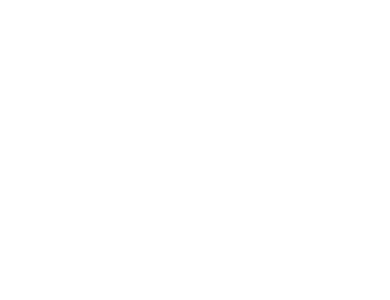
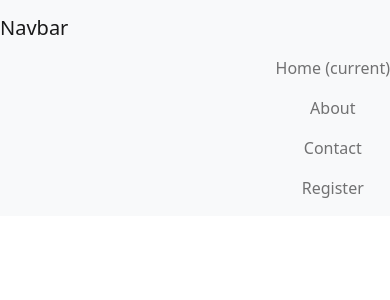
Before and after one commit to sanjayrajpurohit36/authappfrontend, a React (Create React App) app: page / in a window 390 px wide. Shown: the top 300 px of the page. Built offline with nearby package versions, Linux system fonts and the light colour scheme.

Commit message:
Added Navbar (responsive) component.

```diff
--- a/package.json
+++ b/package.json
@@ -6,6 +6,7 @@
     "@testing-library/jest-dom": "^5.11.4",
     "@testing-library/react": "^11.1.0",
     "@testing-library/user-event": "^12.1.10",
+    "bootstrap": "^5.0.2",
     "react": "^17.0.2",
     "react-dom": "^17.0.2",
     "react-scripts": "4.0.3",
--- a/public/index.html
+++ b/public/index.html
@@ -21,6 +21,21 @@
       work correctly both with client-side routing and a non-root public URL.
       Learn how to configure a non-root public URL by running `npm run build`.
     -->
+    <script
+      src="https://code.jquery.com/jquery-3.2.1.slim.min.js"
+      integrity="sha384-KJ3o2DKtIkvYIK3UENzmM7KCkRr/rE9/Qpg6aAZGJwFDMVNA/GpGFF93hXpG5KkN"
+      crossorigin="anonymous"
+    ></script>
+    <script
+      src="https://cdnjs.cloudflare.com/ajax/libs/popper.js/1.12.9/umd/popper.min.js"
+      integrity="sha384-ApNbgh9B+Y1QKtv3Rn7W3mgPxhU9K/ScQsAP7hUibX39j7fakFPskvXusvfa0b4Q"
+      crossorigin="anonymous"
+    ></script>
+    <script
+      src="https://maxcdn.bootstrapcdn.com/bootstrap/4.0.0/js/bootstrap.min.js"
+      integrity="sha384-JZR6Spejh4U02d8jOt6vLEHfe/JQGiRRSQQxSfFWpi1MquVdAyjUar5+76PVCmYl"
+      crossorigin="anonymous"
+    ></script>
     <title>Auth App</title>
   </head>
   <body>
--- a/src/App.js
+++ b/src/App.js
@@ -1,7 +1,12 @@
 import "./App.css";
+import Navbar from "./components/Navbar/index.js";
 
 function App() {
-  return <div className="App"></div>;
+  return (
+    <div className="App">
+      <Navbar></Navbar>
+    </div>
+  );
 }
 
 export default App;
--- /dev/null
+++ b/src/components/Contact/index.js
@@ -0,0 +1,4 @@
+const Contact = () => {
+  return <> </>;
+};
+export default Contact;
--- /dev/null
+++ b/src/components/Navbar/index.js
@@ -0,0 +1,52 @@
+import React from "react";
+import "bootstrap/dist/css/bootstrap.css";
+const Navbar = (props) => {
+  return (
+    <nav class="navbar navbar-expand-lg navbar-light bg-light">
+      <a class="navbar-brand" href="#">
+        Navbar
+      </a>
+      {/* <button
+        class="navbar-toggler"
+        type="button"
+        data-toggle="collapse"
+        data-target="#navbarSupportedContent"
+        aria-controls="navbarSupportedContent"
+        aria-expanded="false"
+        aria-label="Toggle navigation"
+      >
+        <span class="navbar-toggler-icon"></span>
+      </button> */}
+
+      <div
+        class="collapse navbar-collapse d-flex justify-content-end"
+        id="navbarSupportedContent"
+      >
+        <ul class="navbar-nav">
+          <li class="nav-item active">
+            <a class="nav-link" href="#">
+              Home <span class="sr-only">(current)</span>
+            </a>
+          </li>
+          <li class="nav-item">
+            <a class="nav-link" href="#">
+              About
+            </a>
+          </li>
+          <li class="nav-item">
+            <a class="nav-link" href="#">
+              Contact
+            </a>
+          </li>
+          <li class="nav-item">
+            <a class="nav-link" href="#">
+              Register
+            </a>
+          </li>
+        </ul>
+      </div>
+    </nav>
+  );
+};
+
+export default Navbar;
```
Also changed, not shown: src/components/Home/index.js (added, +7 -0 lines).
